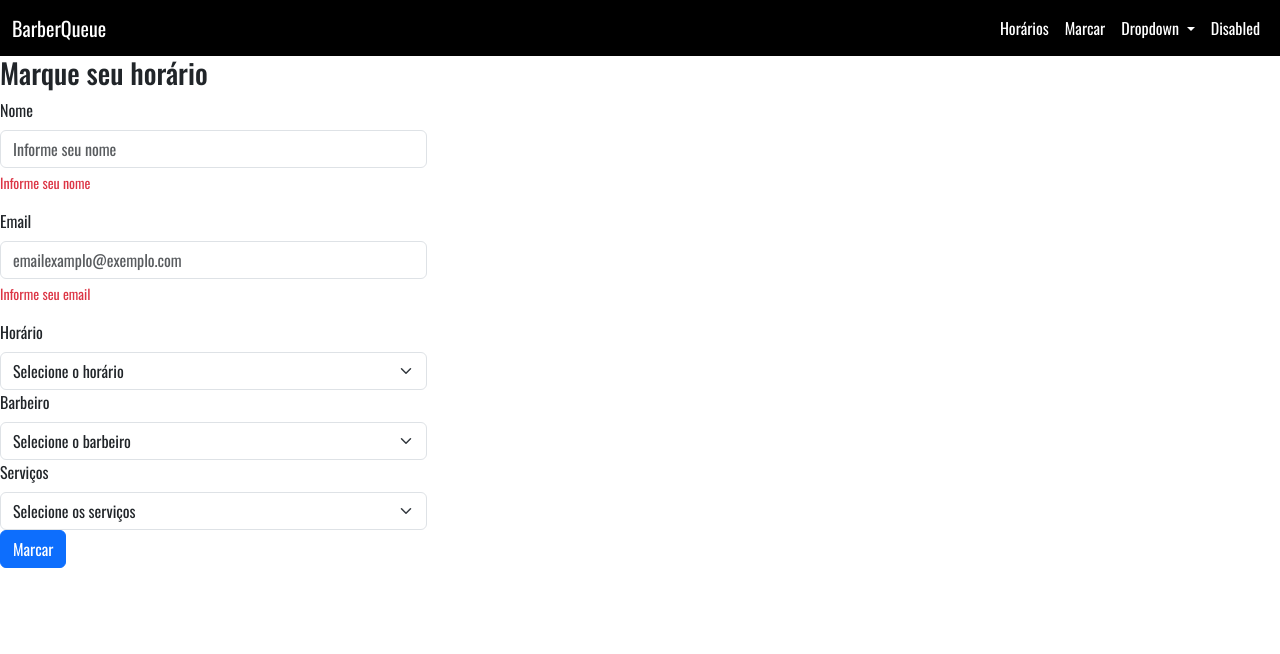
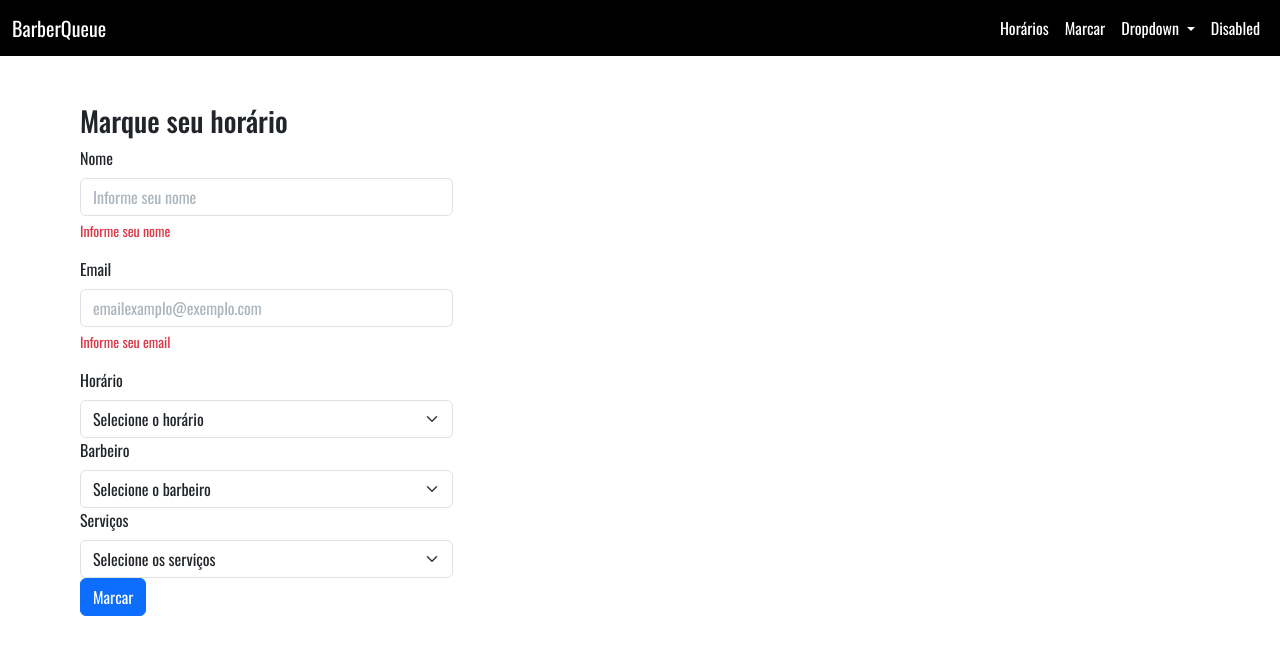
Before and after one commit to caiosantos10/barberqueue-angular, an Angular app: page /marcar-hora in a window 1280 px wide. Shown: the top 654 px of the page. Built offline with nearby package versions, Linux system fonts and the light colour scheme.

Commit message:
my-input validations, main-content layout

```diff
--- a/src/app/app.component.scss
+++ b/src/app/app.component.scss
@@ -1,3 +1,4 @@
 .main-content {
     height: 100vh;
+    padding: 3rem 5rem 2rem;
 }
--- a/src/app/shared/components/my-input/my-input.component.html
+++ b/src/app/shared/components/my-input/my-input.component.html
@@ -1,7 +1,7 @@
 <div class="my-input__wrapper">
     <label [for]="label + 'formControl'" class="form-label">{{ label }}</label>
     <input [type]="type" class="form-control" [placeholder]="placeholder">
-    <div class="invalid-feedback">
+    <div class="invalid-feedback" [ngClass]="{ 'show' : error.length > 0}">
         {{ error }}
     </div>
 </div>
--- a/src/app/shared/components/my-input/my-input.component.scss
+++ b/src/app/shared/components/my-input/my-input.component.scss
@@ -2,8 +2,12 @@
     &__wrapper {
         margin-bottom: 1rem;
 
-        .invalid-feedback {
-            display: block;
+        .show {
+            display: block !important;
+        }
+
+        input::placeholder {
+            color: var(--bs-gray-500);
         }
     }
 }
--- a/src/app/shared/components/my-input/my-input.component.ts
+++ b/src/app/shared/components/my-input/my-input.component.ts
@@ -1,10 +1,11 @@
+import { CommonModule } from '@angular/common';
 import { Component, Input } from '@angular/core';
 import { FormControl } from '@angular/forms';
 
 @Component({
   selector: 'my-input',
   standalone: true,
-  imports: [],
+  imports: [CommonModule],
   templateUrl: './my-input.component.html',
   styleUrl: './my-input.component.scss'
 })
@@ -13,5 +14,5 @@ export class MyInputComponent {
   @Input() label!: string;
   @Input() type!: string;
   @Input() placeholder!: string;
-  @Input() error !: string;
+  @Input() error: string = '';
 }
```
